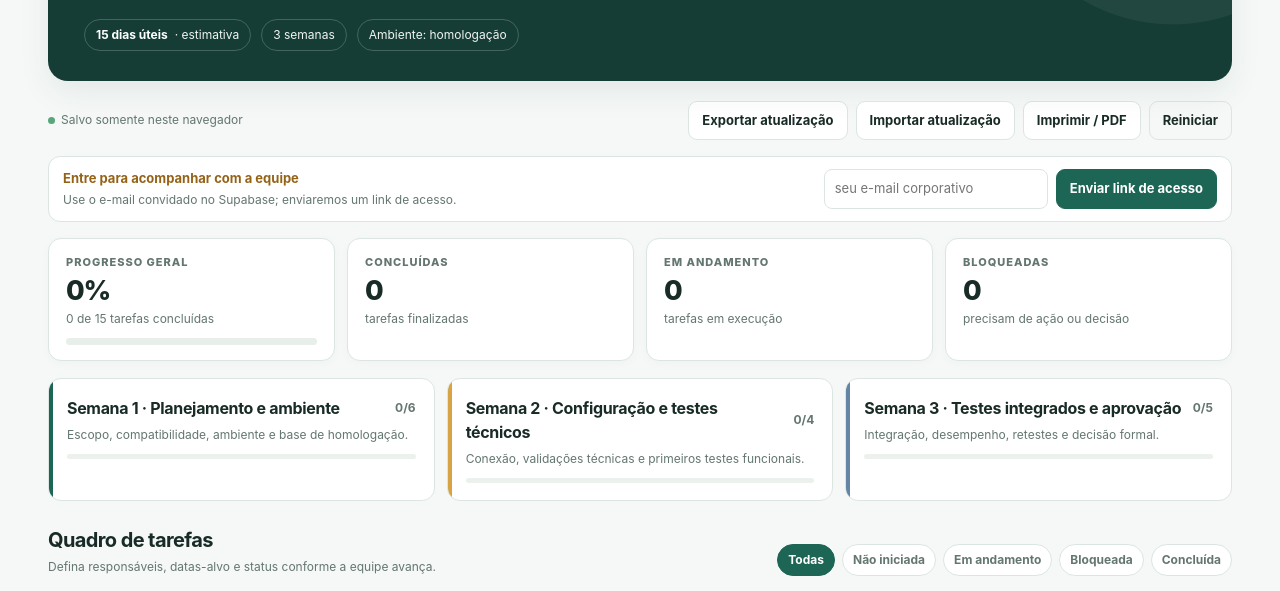
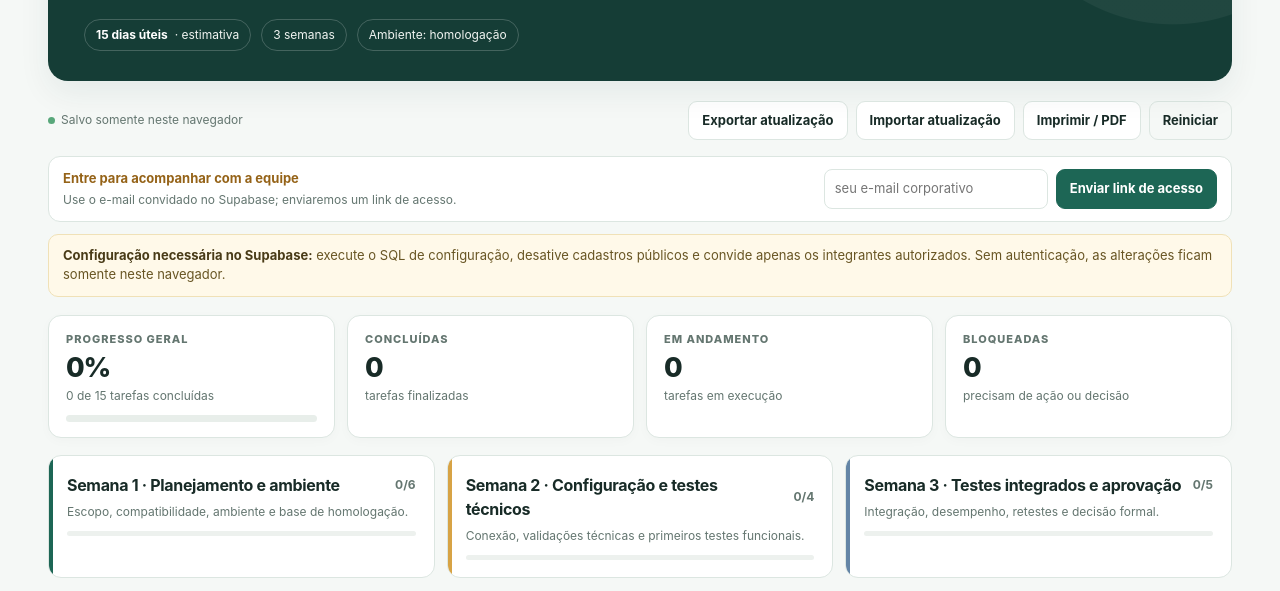
Before and after one commit to ellerygomesdasilva-cell/cronograma-winthor, a plain HTML site: page index.html in a window 1280 px wide. Shown: the part 187-778 px from the top of the page. Drawn offline with Linux system fonts and the light colour scheme.

Commit message:
Uncomment Supabase configuration notice in index.html

```diff
--- a/index.html
+++ b/index.html
@@ -45,7 +45,7 @@
   </div>
 </div>
 <section class="auth-bar" aria-label="Acesso ao cronograma compartilhado"><div class="auth-copy"><strong id="syncHeadline">Preparando quadro compartilhado…</strong><span id="syncMessage">Entre com o e-mail convidado para sincronizar as atualizações da equipe.</span></div><form class="auth-form" id="loginForm"><input id="teamEmail" type="email" aria-label="E-mail da equipe" autocomplete="email" placeholder="seu e-mail corporativo" required><button class="btn primary" type="submit" id="loginBtn">Enviar link de acesso</button></form><button class="btn" type="button" id="logoutBtn" hidden>Sair</button></section>
-<!--<div class="notice"><strong>Configuração necessária no Supabase:</strong> execute o SQL de configuração, desative cadastros públicos e convide apenas os integrantes autorizados. Sem autenticação, as alterações ficam somente neste navegador.</div> -->
+<div class="notice"><strong>Configuração necessária no Supabase:</strong> execute o SQL de configuração, desative cadastros públicos e convide apenas os integrantes autorizados. Sem autenticação, as alterações ficam somente neste navegador.</div>
 <section class="summary" aria-label="Resumo de andamento">
   <article class="metric"><div class="label">Progresso geral</div><div class="value" id="percent">0%</div><div class="hint" id="progressHint">0 de 15 tarefas concluídas</div><div class="progress-wrap"><div class="progress" id="overallBar"></div></div></article>
   <article class="metric"><div class="label">Concluídas</div><div class="value" id="doneCount">0</div><div class="hint">tarefas finalizadas</div></article>
```
